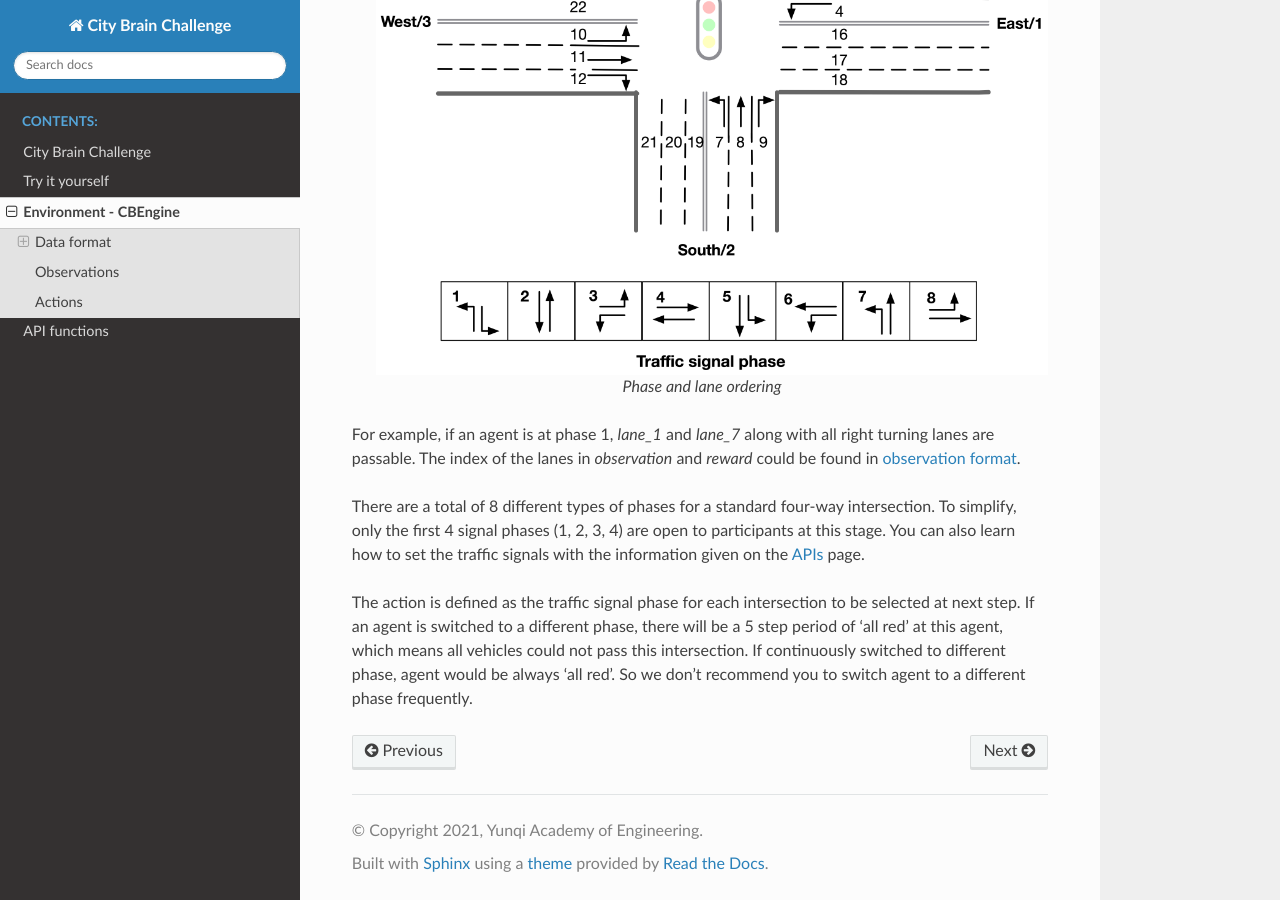
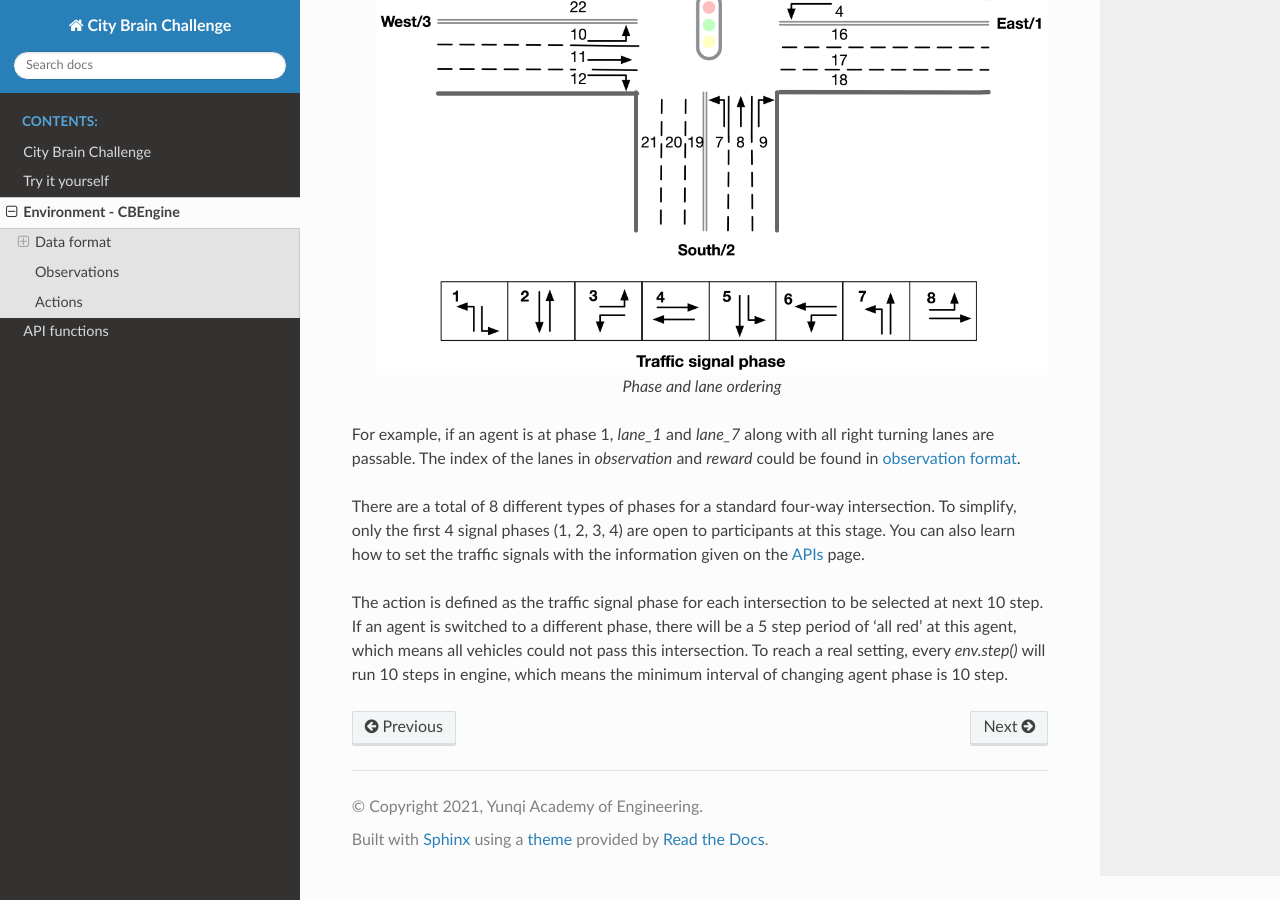
Before and after one commit to CityBrainChallenge/KDDCup2021-CityBrainChallenge, a Sphinx documentation site: the page built from docs/cbengine.rst, in a window 1280 px wide and 900 px high, scrolled down 5390 px. Built offline with Sphinx 7.4.7 and the Read the Docs theme 2.0.0, drawn with Linux system fonts in a browser that asks for light colours; some of the changed text lies outside the part shown.

Commit message:
update 10 step

```diff
--- a/docs/APIs.rst
+++ b/docs/APIs.rst
@@ -94,7 +94,7 @@
 
 
 ``step(actions)``:
-    - Simulate one step
+    - Simulate **10** step in engine.
     - The format of action is specified below.
     - return observation, reward, info, dones
     - The format of observations, rewards, infos and dones is specified below.
@@ -158,7 +158,7 @@
     .. code-block::
 
         # reward value:
-        # a list of tuples indicating (in_number of this step, out_number of this step)
+        # a list of tuples indicating (in_number of the last 10 step, out_number of last 10 step)
         # The length of the value list is 24. The order of their roads is defined in 'signal' part of roadnet file and the same as in observation.
         # The order is :inroad0lane0, inroad0lane1, inroad0lane2, inroad1lane0 ... inroad3lane2, outroad0lane0, outroad0lane1 ...
         # If there is a -1 in the signal part of roadnet file (which indicates this road doesn't exist), then the returned observation of the corresponding lanes on this road are also 3 -1s.
--- a/docs/cbengine.rst
+++ b/docs/cbengine.rst
@@ -235,7 +235,7 @@
 Observations
 *******************
 
-Participants will be able to get a full observation of the traffic on the road network at every step, including vehicle-level information (e.g., position, speed) and lane-level information (e.g., average speed of each lane, number of vehicles on each lane). These observations will be helpful for decision-making on the traffic signal phase selection. Detailed description the features of `observation` can be found in ``agent/gym_cfg.py``.
+Participants will be able to get a full observation of the traffic on the road network at every 10 step, including vehicle-level information (e.g., position, speed) and lane-level information (e.g., average speed of each lane, number of vehicles on each lane). These observations will be helpful for decision-making on the traffic signal phase selection. Detailed description the features of `observation` can be found in ``agent/gym_cfg.py``.
 
 The format of observations could be found at annotation in code blocks in `observation format <https://kddcup2021-citybrainchallenge.readthedocs.io/en/latest/APIs.html#simulation-step>`_.
 
@@ -253,4 +253,4 @@
 
 There are a total of 8 different types of phases for a standard four-way intersection. To simplify, only the first 4 signal phases (1, 2, 3, 4) are open to participants at this stage. You can also learn how to set the traffic signals with the information given on the `APIs <https://kddcup2021-citybrainchallenge.readthedocs.io/en/latest/APIs.html#simulation-step>`_ page.
 
-The action is defined as the traffic signal phase for each intersection to be selected at next step. If an agent is switched to a different phase, there will be a 5 step period of 'all red' at this agent, which means all vehicles could not pass this intersection. If continuously switched to different phase, agent would be always 'all red'. So we don't recommend you to switch agent to a different phase frequently.
+The action is defined as the traffic signal phase for each intersection to be selected at next 10 step. If an agent is switched to a different phase, there will be a 5 step period of 'all red' at this agent, which means all vehicles could not pass this intersection. To reach a real setting, every `env.step()` will run 10 steps in engine, which means the minimum interval of changing agent phase is 10 step.
--- a/docs/try-it-yourself.rst
+++ b/docs/try-it-yourself.rst
@@ -50,7 +50,7 @@
 
     # load config
     simulator_cfg_file = './cfg/simulator.cfg'
-    mx_step = 3600
+    mx_step = 360
     gym_cfg_instance = gym_cfg.gym_cfg()
 
     # gym
```
